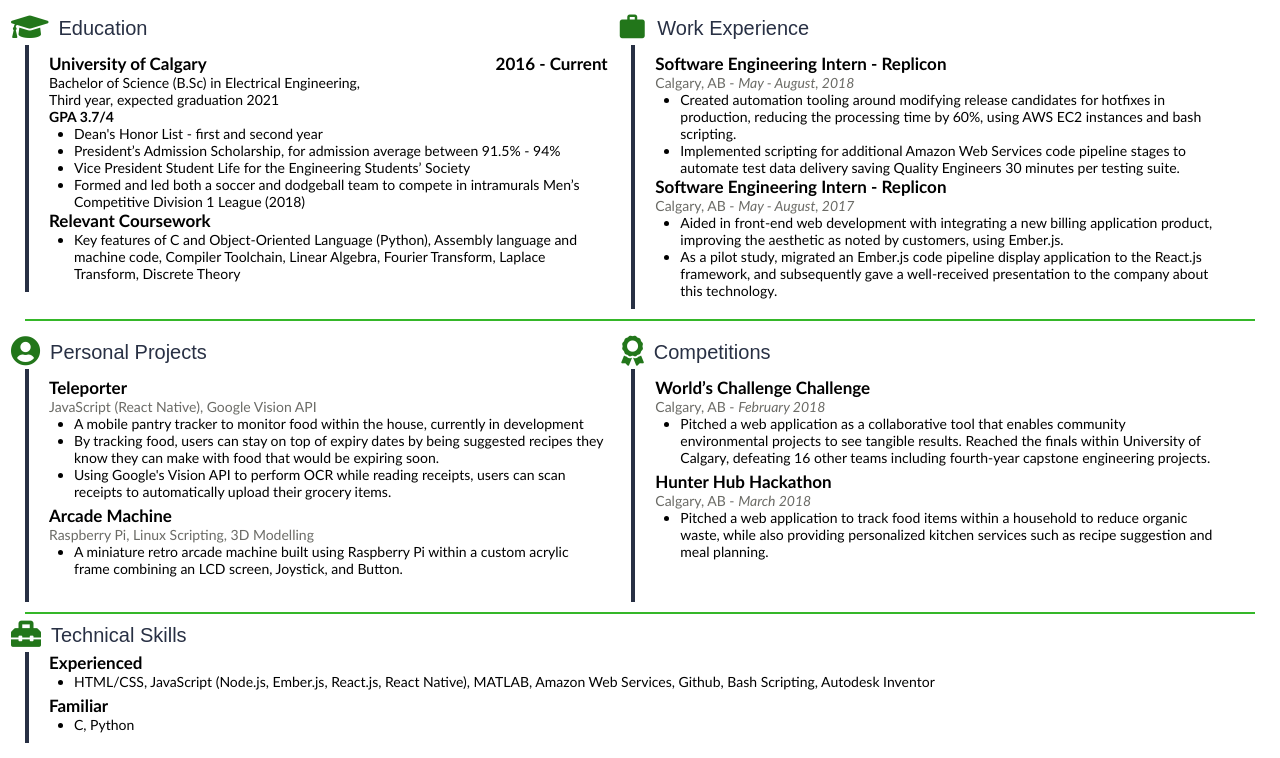
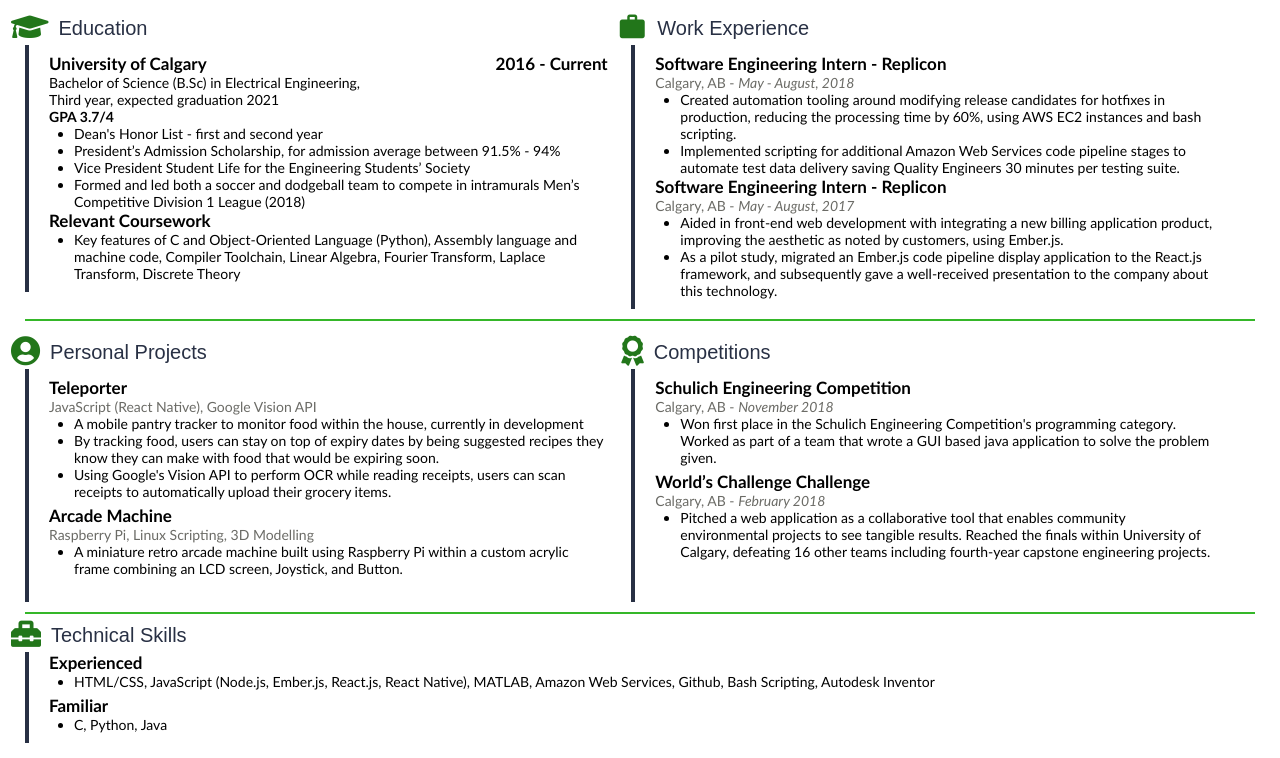
Before and after one commit to ewanmay/resume, a website: page index.html in a window 1280 px wide. Shown: the part 95-853 px from the top of the page. Drawn offline with nearby package versions, Linux system fonts and the light colour scheme; files that its build step writes are made by us from their sources; a web font is replaced by a local one.

Commit message:
content update

```diff
--- a/index.html
+++ b/index.html
@@ -60,9 +60,8 @@
 							</div>
 						</div>
 						<div>
-						  Bachelor of Science (B.Sc) in Electrical Engineering,
-						<br>
-						Third year, expected graduation 2021
+							Bachelor of Science (B.Sc) in Electrical Engineering,
+							<br> Third year, expected graduation 2021
 						</div>
 						<div>
 							<span class="gpa">GPA 3.7/4</span>
@@ -87,8 +86,8 @@
 							Relevant Coursework
 						</div>
 						<ul>
-							<li> Key features of C and Object-Oriented Language (Python), Assembly language and machine code, Compiler Toolchain, Linear
-								Algebra, Fourier Transform, Laplace Transform, Discrete Theory
+							<li> Key features of C and Object-Oriented Language (Python), Assembly language and machine code, Compiler Toolchain,
+								Linear Algebra, Fourier Transform, Laplace Transform, Discrete Theory
 							</li>
 						</ul>
 					</div>
@@ -205,6 +204,24 @@
 				<div class="technical-toolbox">
 					<div class="section-item">
 						<div class="section-item-title">
+							Schulich Engineering Competition
+						</div>
+						<div class="section-item-subtitle">
+							Calgary, AB -
+							<span class="timeline">
+								November 2018
+							</span>
+						</div>
+						<ul>
+							<li>
+								Won first place in the Schulich Engineering Competition's programming category. Worked as part of a team that
+								wrote a GUI based java application to solve the problem given.
+							</li>
+						</ul>
+					</div>
+					<div class="section-item">
+
+						<div class="section-item-title">
 							World’s Challenge Challenge
 						</div>
 						<div class="section-item-subtitle">
@@ -222,23 +239,7 @@
 								</li>
 							</ul>
 						</div>
-						<div class="section-item">
-							<div class="section-item-title">
-								Hunter Hub Hackathon
-							</div>
-							<div class="section-item-subtitle">
-								Calgary, AB -
-								<span class="timeline">
-									March 2018
-								</span>
-							</div>
-							<ul>
-								<li>
-									Pitched a web application to track food items within a household to reduce organic waste, while also providing personalized
-									kitchen services such as recipe suggestion and meal planning.
-								</li>
-							</ul>
-						</div>
+
 					</div>
 				</div>
 			</div>
@@ -268,7 +269,7 @@
 					</div>
 					<ul>
 						<li>
-							C, Python
+							C, Python, Java
 						</li>
 					</ul>
 				</div>
```
